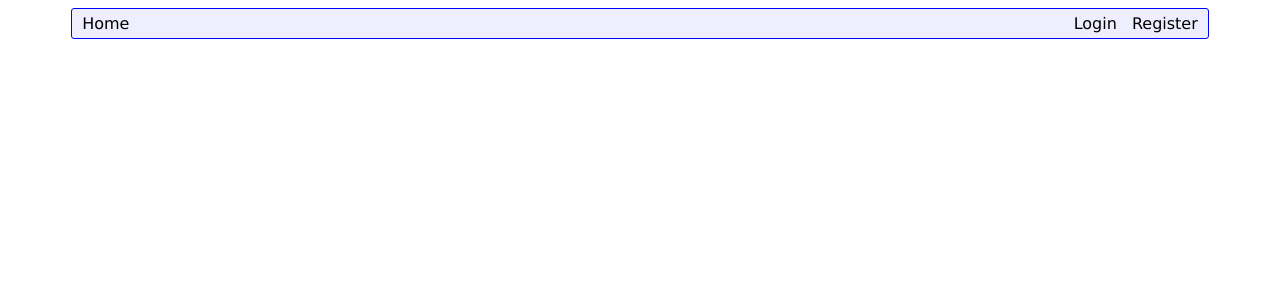
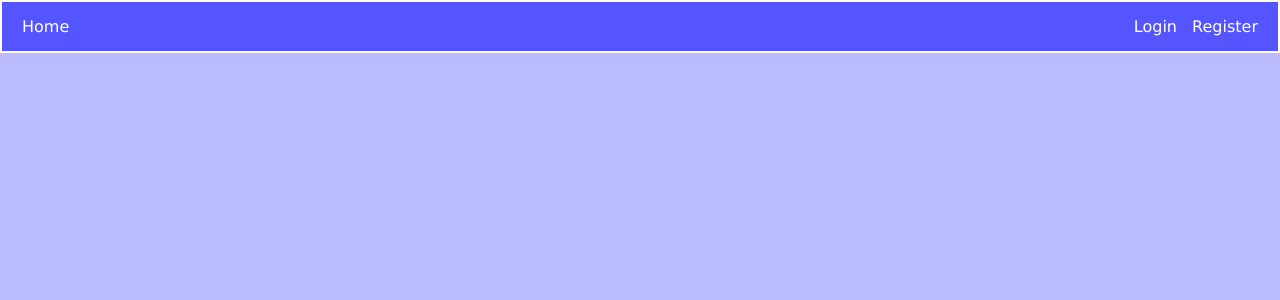
Before and after one commit to Gheal06/resource-web-planner, a PHP site: page / in a window 1280 px wide. Shown: the top 300 px of the page. Run offline with PHP 8.4, Linux system fonts and the light colour scheme.

Commit message:
frontend update care e destul de urat

```diff
--- a/php_dir/footer.php
+++ b/php_dir/footer.php
@@ -1,4 +1,5 @@
 
+</div>
 </div>
 </body>
 </html>
--- a/php_dir/header.php
+++ b/php_dir/header.php
@@ -30,3 +30,4 @@ require_once "index.css"     // de modificat ca sa poata da cache
             <?php endif; ?>
         </div>
     </div>
+    <div>
--- a/php_dir/index.css
+++ b/php_dir/index.css
@@ -1,11 +1,14 @@
 body{
     font-family: Verdana, Geneva, Tahoma, sans-serif;
+    background-color: #BBBBFF;
+    margin: 0;
+    padding: 0;
 }
 
 #page{
-    width: max(200px, 90%);
-    margin-left: auto;
-    margin-right: auto;
+    left: 0;
+    right: 0;
+    width: max(200px, 100%);
 }
 
 span{
@@ -13,11 +16,11 @@ span{
 }
 
 #nav{
-    padding: 5px;
-    background-color: #EEEEFF;
-    border-radius: 3px;
-    border: 1px blue solid;
+    position: sticky;
+    padding: 15px;
+    background-color: #5555FF;
     display: flex;
+    border: 2px white solid;
 }
 
 #nav_left{
@@ -29,11 +32,47 @@ span{
 }
 
 #nav a:hover{
-    color: blue;
+    font-weight: bold;
+    border-bottom: 2px #FFFFFF solid;
 }
-
+#nav span{
+    color: white;
+}
 #nav a{
     padding: 5px;
-    color: black;
+    color: white;
     text-decoration: none;
 }
+input[type="submit"]{
+    border: 2px white solid;
+    color: white;
+    background-color: #6666FF;
+    font-size: 1.2rem;
+    justify-self: center;
+}
+label{
+    font-size: 1.2rem;
+}
+input[type="text"], input[type="password"]{
+    margin: 10px 0px;
+    border: 1px white solid;
+    color: white;
+    background-color: #5555FF;
+    padding: 3px;
+    font-size: 1.2rem;
+}
+input:hover, input:focus{
+    background-color: #7777FF;
+}
+input:-webkit-autofill{
+    -webkit-text-fill-color: #7777FF;
+}
+.container{
+    background-color: #5555FF;
+    justify-self: center;
+    width: min-content;
+    color: white;
+    padding: 10px;
+    margin: 10px;
+    border: 2px white solid;
+}
```
Also changed, not shown: php_dir/login.php (+5 -3 lines), php_dir/register.php (+6 -5 lines), register.php (deleted, +0 -30 lines).
